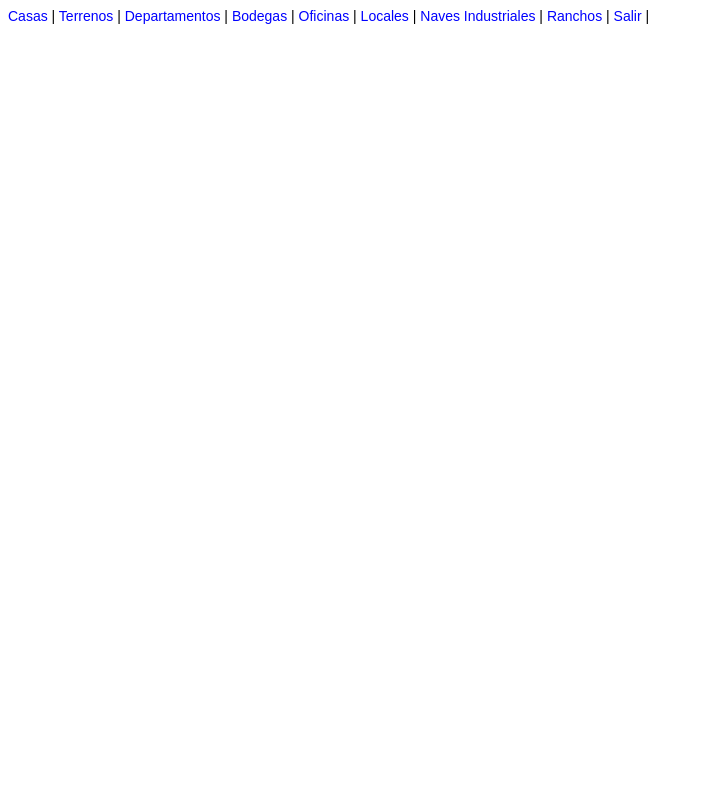
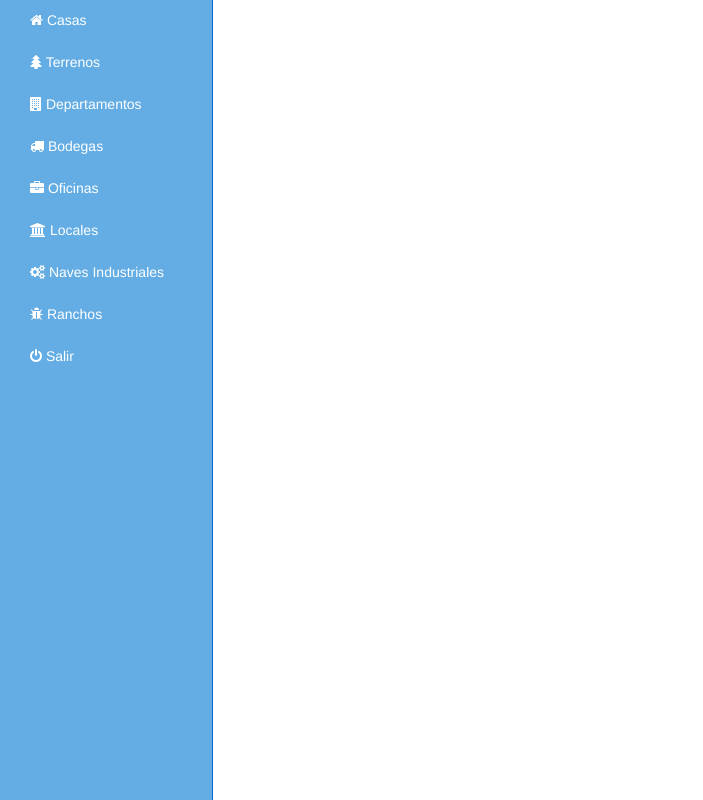
Before and after one commit to piragna5/inmo, a CodeIgniter app: page /index.php/examples/index in a window 1280 px wide. Shown: the whole page, without its empty margins (0-703 px from the left). Run offline with CodeIgniter, Linux system fonts and the light colour scheme; some libraries are stand-ins or nearby versions.

Commit message:
Se añade Bootstrap y FontAwesome a las hojas de estilo. Se cambia el diseño del menú de la pantalla de carga. Se añade una hoja de estilo personalizada para todos los estilos de las pantallas. Se corrige una fe de errata en el archivo login_view.php.

```diff
--- a/administrador/application/views/example.php
+++ b/administrador/application/views/example.php
@@ -2,7 +2,13 @@
 <html>
 <head>
 	<meta charset="utf-8" />
-
+	<title>Prop: Administraci&oacute;n</title>
+	<!-- Custom styles for the project -->
+	<link rel="stylesheet" type="text/css" href="<?php echo base_url(); ?>assets/css/prop_custom.css">
+	<!-- Latest compiled and minified Bootstrap CSS -->
+	<link rel="stylesheet" href="https://maxcdn.bootstrapcdn.com/bootstrap/3.3.1/css/bootstrap.min.css">
+	<!-- Font Awesome CDN -->
+	<link href="//maxcdn.bootstrapcdn.com/font-awesome/4.2.0/css/font-awesome.min.css" rel="stylesheet">
 	<script type="text/javascript" src="https://ajax.googleapis.com/ajax/libs/jquery/1.8.3/jquery.min.js"></script>
 	<script type="text/javascrpt">
 	    $("#save-and-go-back-button").keyup(function(){
@@ -10,53 +16,40 @@
 	    });
 	</script>
 
+	<!-- Load all the style sheets -->
 	<?php
 	foreach($css_files as $file): ?>
 		<link type="text/css" rel="stylesheet" href="<?php echo $file; ?>" />
 	<?php endforeach; ?>
+	<!-- Load all the JavaScript files -->
 	<?php foreach($js_files as $file): ?>
 		<script src="<?php echo $file; ?>"></script>
 	<?php endforeach; ?>
-
-<style type='text/css'>
-body
-{
-	font-family: Arial;
-	font-size: 14px;
-}
-a {
-    color: blue;
-    text-decoration: none;
-    font-size: 14px;
-}
-a:hover
-{
-	text-decoration: underline;
-}
-</style>
-
-
+	<!-- Latest compiled and minified Bootstrap JavaScript -->
+	<script src="https://maxcdn.bootstrapcdn.com/bootstrap/3.3.1/js/bootstrap.min.js"></script>
 </head>
 <body>
+	<div class="container-fluid">
+		<div class="row">
+		<div class="col-md-2">
+	        <ul class="nav nav-pills nav-stacked">
+	            <li><a href="<?php echo site_url('admin/')?>"><i class="fa fa-home"></i> Casas</a></li>
+	            <li><a href="<?php echo site_url('admin/terrenos')?>"><i class="fa fa-tree"></i> Terrenos</a></li>
+	            <li><a href="<?php echo site_url('admin/departamentos')?>"><i class="fa fa-building"></i> Departamentos</a></li>
+	            <li><a href="<?php echo site_url('admin/bodegas')?>"><i class="fa fa-truck"></i> Bodegas</a></li>
+	            <li><a href="<?php echo site_url('admin/oficinas')?>"><i class="fa fa-briefcase"></i> Oficinas</a></li>
+	            <li><a href="<?php echo site_url('admin/locales')?>"><i class="fa fa-institution"></i> Locales</a></li>
+	            <li><a href="<?php echo site_url('admin/nave_industrial')?>"><i class="fa fa-gears"></i> Naves Industriales</a></li>
+	            <li><a href="<?php echo site_url('admin/rancho')?>"><i class="fa fa-bug"></i> Ranchos</a></li>
+	            <li><a href="<?php echo site_url('home/logout')?>"><i class="fa fa-power-off"></i> Salir</a></li>
+	        </ul>
+	    </div><!-- END col-md-2 -->
 
+		<div class="col-md-10">
+			<?php echo $output; ?>
+		</div><!-- END col-md-10 -->
 
-	 <div>
-		<a href='<?php echo site_url('admin/')?>'>Casas</a> |
-		<a href='<?php echo site_url('admin/terrenos')?>'>Terrenos</a> |
-		<a href='<?php echo site_url('admin/departamentos')?>'>Departamentos</a> |
-		<a href='<?php echo site_url('admin/bodegas')?>'>Bodegas</a> |
-		<a href='<?php echo site_url('admin/oficinas')?>'>Oficinas</a> |
-		<a href='<?php echo site_url('admin/locales')?>'>Locales</a> |
-		<a href='<?php echo site_url('admin/nave_industrial')?>'>Naves Industriales</a> |
-		<a href='<?php echo site_url('admin/rancho')?>'>Ranchos</a> |
-        <a href='<?php echo site_url('home/logout')?>'>Salir</a> |
-				<!--<a href='<?php echo site_url('examples/film_management_twitter_bootstrap')?>'>Twitter Bootstrap Theme [BETA]</a> |
-		<a href='<?php echo site_url('examples/multigrids')?>'>Multigrid [BETA]</a> -->
-
-	</div>
-	<div style='height:20px;'></div>
-    <div>
-		<?php echo $output; ?>
-    </div>
+    	</div><!-- END row -->
+	</div><!-- END container-fluid -->
 </body>
 </html>
--- a/administrador/application/views/login_view.php
+++ b/administrador/application/views/login_view.php
@@ -1,17 +1,17 @@
 <!DOCTYPE html PUBLIC "-//W3C//DTD XHTML 1.0 Transitional//EN" "http://www.w3.org/TR/xhtml1/DTD/xhtml1-transitional.dtd">
 <html xmlns="http://www.w3.org/1999/xhtml">
  <head>
-   <title>INICIAR SESION</title>
+   <title>Login</title>
  </head>
  <body>
-   <h1>INICIAR SESION</h1>
+   <h1>Inicio de sesi&oacute;n</h1>
    <?php echo validation_errors(); ?>
    <?php echo form_open('verifylogin'); ?>
      <label for="username">Username:</label>
      <input type="text" size="20" id="username" name="username"/>
      <br/>
      <label for="password">Password:</label>
-     <input type="password" size="20" id="passowrd" name="password"/>
+     <input type="password" size="20" id="password" name="password"/>
      <br/>
      <input type="submit" value="Login"/>
    </form>
--- /dev/null
+++ b/administrador/assets/css/prop_custom.css
@@ -0,0 +1,32 @@
+/*
+ * Project: Prop Inmobiliaria
+ * Author: Alonso Vázquez
+ * Date: 01/01/2015
+ * Description: Custom Style sheets for the project 'Prop Inmobiliaria'
+ * contains all that is needed for all the views, pages, etc.
+ */
+ html, body, .container-fluid {
+ 	height: 100%;
+ }
+
+.row {
+	height: 100%;
+}
+
+.col-md-2 {
+	background-color: #63ade4;
+	border-right: 1px solid #0069cc;
+	height: 100%;
+}
+
+.col-md-2 ul li a {
+	color: #fff;
+}
+
+.col-md-2 ul li a:hover {
+	background-color: #0069cc;
+}
+
+.flexigrid {
+	margin-top: 30px;
+}
```
Also changed, not shown: administrador/assets/images/propLogo.png (added), 1 other file. Lines whose indentation alone changed are shown as unchanged.
